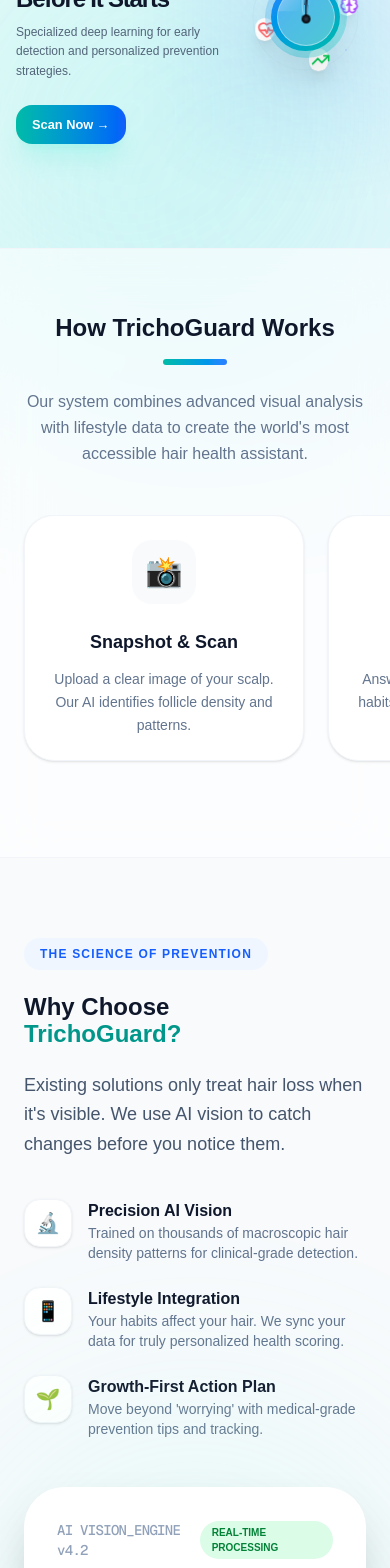
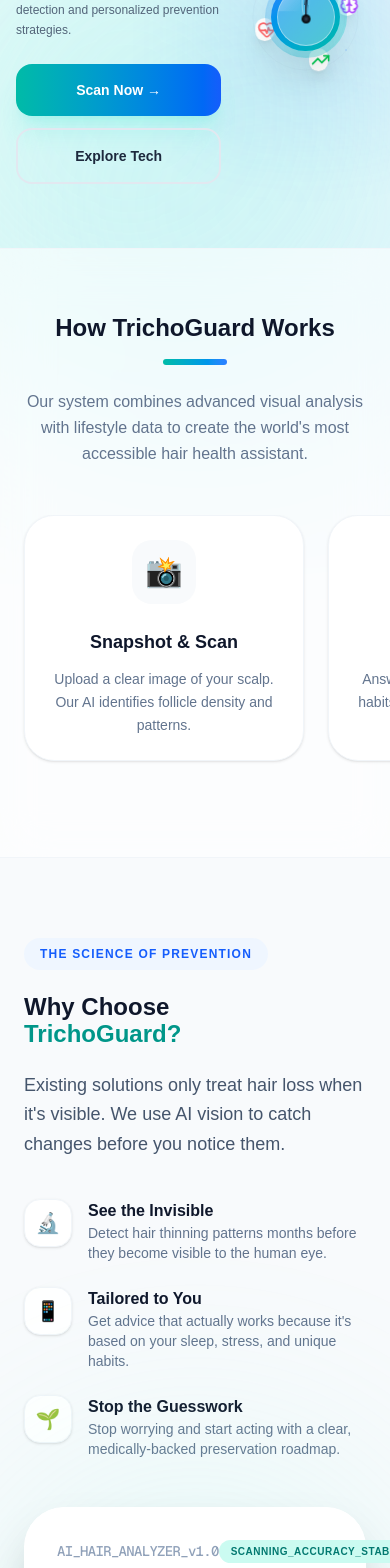
Before and after one commit to Muthu1828/Trichoguard, a Next.js app in the folder frontend/: page / in a window 390 px wide. Shown: the part 260-1828 px from the top of the page. Built offline with nearby package versions, Linux system fonts and the light colour scheme.

Commit message:
Refine: Human-centric branding and fixed mobile button visibility

```diff
--- a/frontend/app/page.tsx
+++ b/frontend/app/page.tsx
@@ -63,17 +63,17 @@
               Specialized deep learning for early detection and personalized prevention strategies.
             </p>
 
-            <div className="mt-6 md:mt-12 flex flex-row gap-3 md:gap-6 flex-wrap">
+            <div className="mt-6 md:mt-12 flex flex-col sm:flex-row gap-3 md:gap-6 w-full sm:w-auto">
               <Link
                 href="/predict"
-                className="px-[clamp(1rem,3vw,2.5rem)] py-[clamp(0.6rem,1.5vw,1.25rem)] rounded-2xl md:rounded-3xl bg-gradient-to-r from-teal-500 to-blue-600 text-white font-bold shadow-xl shadow-teal-300/20 hover:scale-105 active:scale-95 transition-all duration-300 text-center text-[clamp(0.8rem,1.2vw,1rem)]"
+                className="w-full sm:w-auto px-8 py-4 rounded-2xl md:rounded-3xl bg-gradient-to-r from-teal-500 to-blue-600 text-white font-bold shadow-xl shadow-teal-300/20 hover:scale-105 active:scale-95 transition-all duration-300 text-center text-sm md:text-base"
               >
                 Scan Now →
               </Link>
 
               <button
                 onClick={scrollToHowItWorks}
-                className="px-6 md:px-10 py-3 md:py-5 rounded-2xl md:rounded-3xl border-2 border-slate-200 text-slate-800 font-bold hover:bg-white hover:border-teal-500 hover:text-teal-600 hover:shadow-lg transition-all duration-300 text-sm md:text-base hidden sm:block"
+                className="w-full sm:w-auto px-8 py-4 rounded-2xl md:rounded-3xl border-2 border-slate-200 text-slate-800 font-bold hover:bg-white hover:border-teal-500 hover:text-teal-600 hover:shadow-lg transition-all duration-300 text-center text-sm md:text-base"
               >
                 Explore Tech
               </button>
@@ -136,9 +136,9 @@
 
               <div className="space-y-6 pt-4">
                 {[
-                  { t: "Precision AI Vision", d: "Trained on thousands of macroscopic hair density patterns for clinical-grade detection.", i: "🔬" },
-                  { t: "Lifestyle Integration", d: "Your habits affect your hair. We sync your data for truly personalized health scoring.", i: "📱" },
-                  { t: "Growth-First Action Plan", d: "Move beyond 'worrying' with medical-grade prevention tips and tracking.", i: "🌱" }
+                  { t: "See the Invisible", d: "Detect hair thinning patterns months before they become visible to the human eye.", i: "🔬" },
+                  { t: "Tailored to You", d: "Get advice that actually works because it's based on your sleep, stress, and unique habits.", i: "📱" },
+                  { t: "Stop the Guesswork", d: "Stop worrying and start acting with a clear, medically-backed preservation roadmap.", i: "🌱" }
                 ].map((item, idx) => (
                   <div key={idx} className="flex gap-4 md:gap-6 group">
                     <div className="shrink-0 w-12 h-12 md:w-14 md:h-14 rounded-2xl bg-white border border-slate-100 shadow-sm flex items-center justify-center text-xl md:text-2xl group-hover:bg-teal-500 group-hover:text-white transition-all duration-300">
@@ -158,8 +158,8 @@
               <div className="relative bg-white rounded-[40px] p-8 md:p-12 shadow-2xl border border-white">
                 <div className="space-y-8">
                   <div className="flex justify-between items-center border-b border-slate-100 pb-6">
-                    <span className="text-slate-400 font-medium font-mono text-sm tracking-tighter">AI VISION_ENGINE v4.2</span>
-                    <div className="px-3 py-1 bg-green-100 text-green-700 text-[10px] font-bold rounded-full animate-pulse">REAL-TIME PROCESSING</div>
+                    <span className="text-slate-400 font-medium font-mono text-sm tracking-tighter">AI_HAIR_ANALYZER_v1.0</span>
+                    <div className="px-3 py-1 bg-teal-100 text-teal-700 text-[10px] font-bold rounded-full animate-pulse uppercase tracking-wider">SCANNING_ACCURACY_STABLE</div>
                   </div>
 
                   <div className="space-y-4">
@@ -182,10 +182,10 @@
 
                   <div className="bg-slate-50 rounded-2xl p-6 border border-slate-100">
                     <p className="text-slate-400 text-xs font-mono leading-relaxed">
-                      [INFO] INITIALIZING NEURAL FUSION... <br />
-                      [INFO] LOADING DATASET_V2... <br />
-                      [OK] SCALP PATTERN MATCHING ACTIVE <br />
-                      [OK] LIFESTYLE CORRELATION SYNCED
+                      [OK] SYNCING_LIFESTYLE_DATA... <br />
+                      [OK] ANALYZING_FOLLICLE_HEALTH... <br />
+                      [OK] GENERATING_ACTION_PLAN... <br />
+                      [OK] SYSTEM_OPTIMIZED
                     </p>
                   </div>
                 </div>
```
